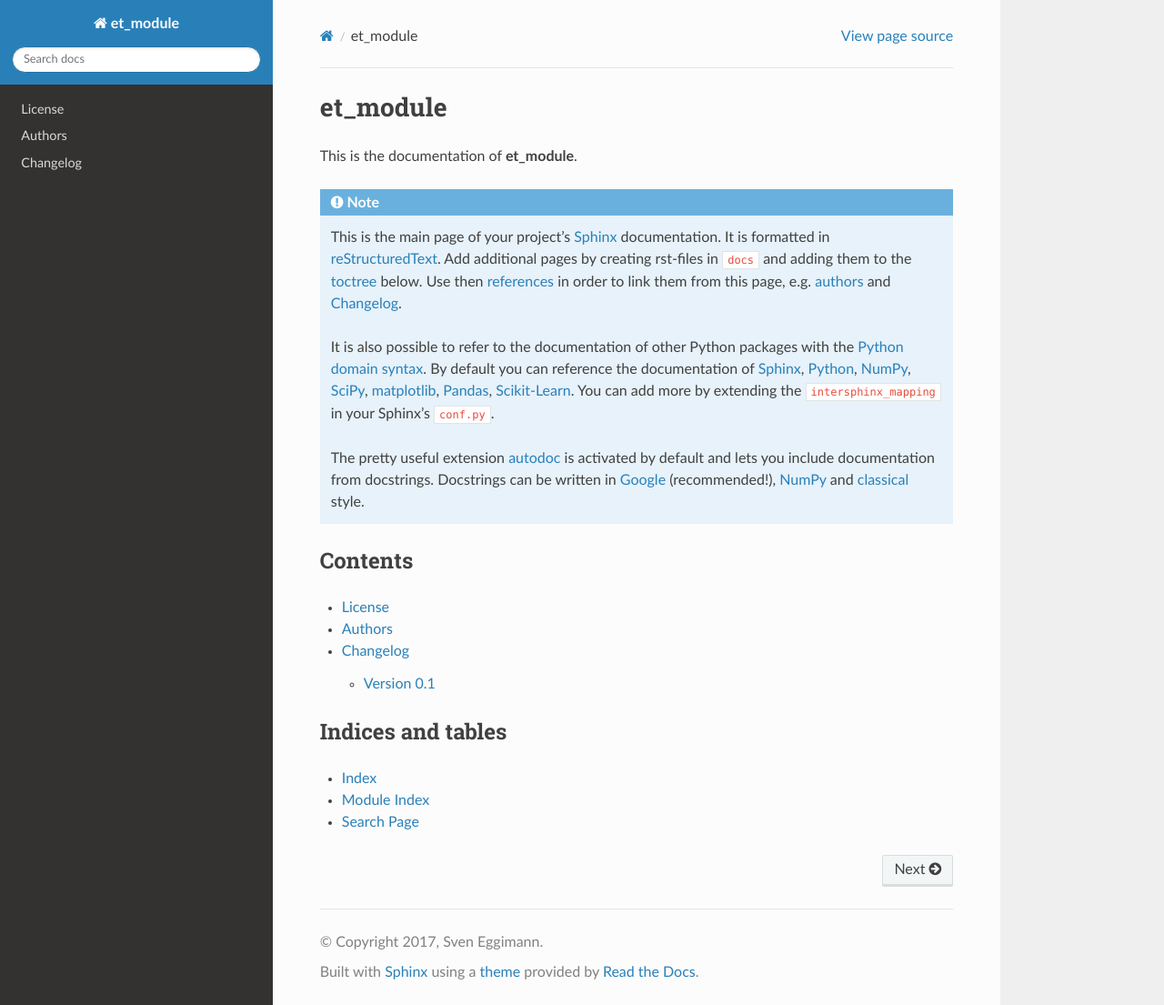
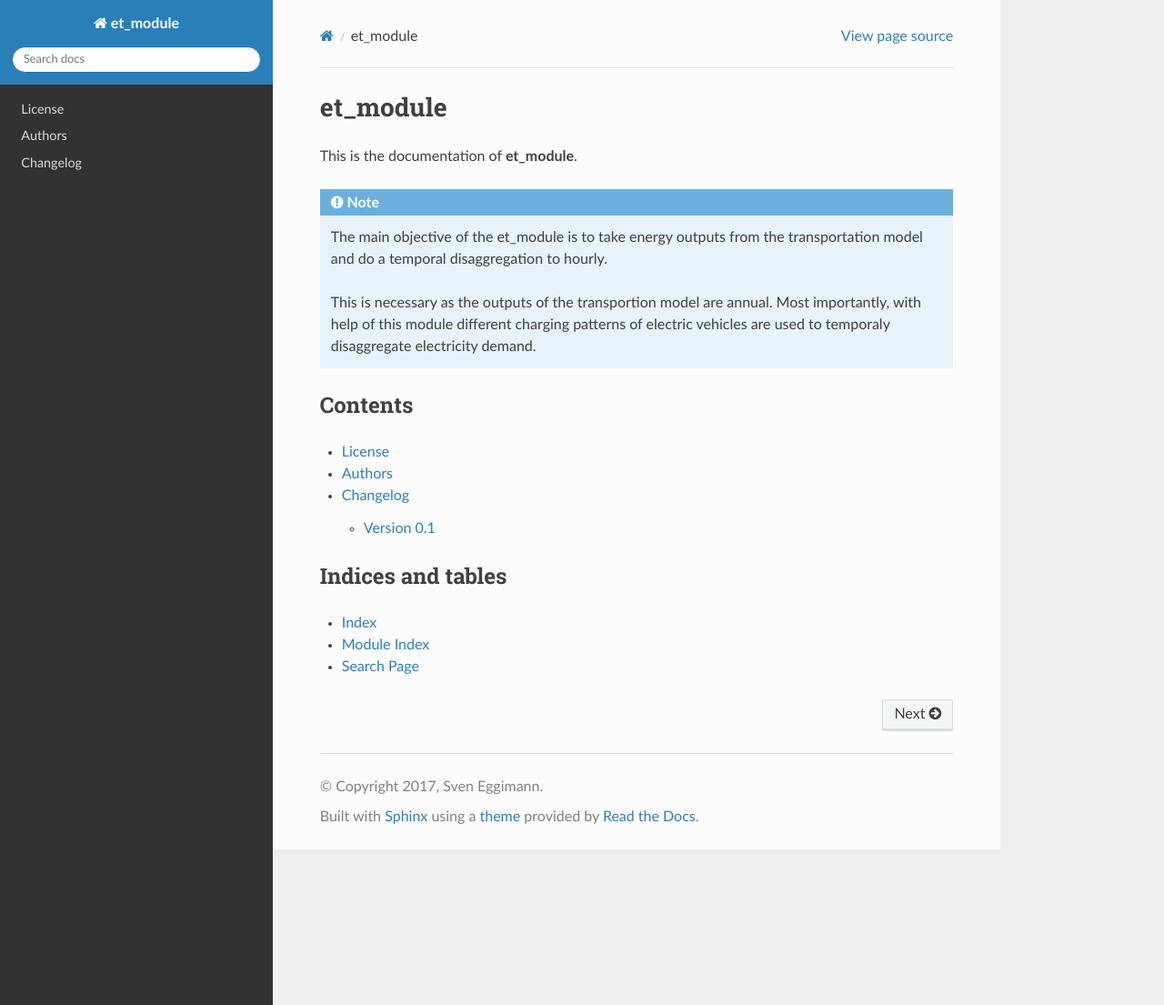
Before and after one commit to nismod/et_module, a Sphinx documentation site: the page built from docs/index.rst, in a window 1280 px wide and 1105 px high. Shown: the whole window at 91% size. Built offline with Sphinx 7.4.7 and the Read the Docs theme 2.0.0, drawn with Linux system fonts in a browser that asks for light colours; pages that are not in the unit, such as notebooks, are missing from menus.

Commit message:
minor change in documentation

```diff
--- a/docs/index.rst
+++ b/docs/index.rst
@@ -6,36 +6,14 @@ This is the documentation of **et_module**.
 
 .. note::
 
-    This is the main page of your project's `Sphinx <http://sphinx-doc.org/>`_
-    documentation. It is formatted in `reStructuredText
-    <http://sphinx-doc.org/rest.html>`__. Add additional pages by creating
-    rst-files in ``docs`` and adding them to the `toctree
-    <http://sphinx-doc.org/markup/toctree.html>`_ below. Use then
-    `references <http://sphinx-doc.org/markup/inline.html>`__ in order to link
-    them from this page, e.g. :ref:`authors <authors>` and :ref:`changes`.
+    The main objective of the et_module is to take
+    energy outputs from the transportation model and
+    do a temporal disaggregation to hourly.
 
-    It is also possible to refer to the documentation of other Python packages
-    with the `Python domain syntax
-    <http://sphinx-doc.org/domains.html#the-python-domain>`__. By default you
-    can reference the documentation of `Sphinx <http://sphinx.pocoo.org>`__,
-    `Python <http://docs.python.org/>`__, `NumPy
-    <http://docs.scipy.org/doc/numpy>`__, `SciPy
-    <http://docs.scipy.org/doc/scipy/reference/>`__, `matplotlib
-    <http://matplotlib.sourceforge.net>`__, `Pandas
-    <http://pandas.pydata.org/pandas-docs/stable>`__, `Scikit-Learn
-    <http://scikit-learn.org/stable>`__. You can add more by
-    extending the ``intersphinx_mapping`` in your Sphinx's ``conf.py``.
-
-    The pretty useful extension `autodoc
-    <http://www.sphinx-doc.org/en/stable/ext/autodoc.html>`__ is activated by
-    default and lets you include documentation from docstrings. Docstrings can
-    be written in `Google
-    <http://google.github.io/styleguide/pyguide.html#Comments>`__
-    (recommended!), `NumPy
-    <https://github.com/numpy/numpy/blob/master/doc/HOWTO_DOCUMENT.rst.txt>`__
-    and `classical
-    <http://www.sphinx-doc.org/en/stable/domains.html#info-field-lists>`__
-    style.
+    This is necessary as the outputs of the transportion model
+    are annual. Most importantly, with help of this module
+    different charging patterns of electric vehicles are
+    used to temporaly disaggregate electricity demand.
 
 
 Contents
```
Also changed, not shown: README.rst (+4 -4 lines).
